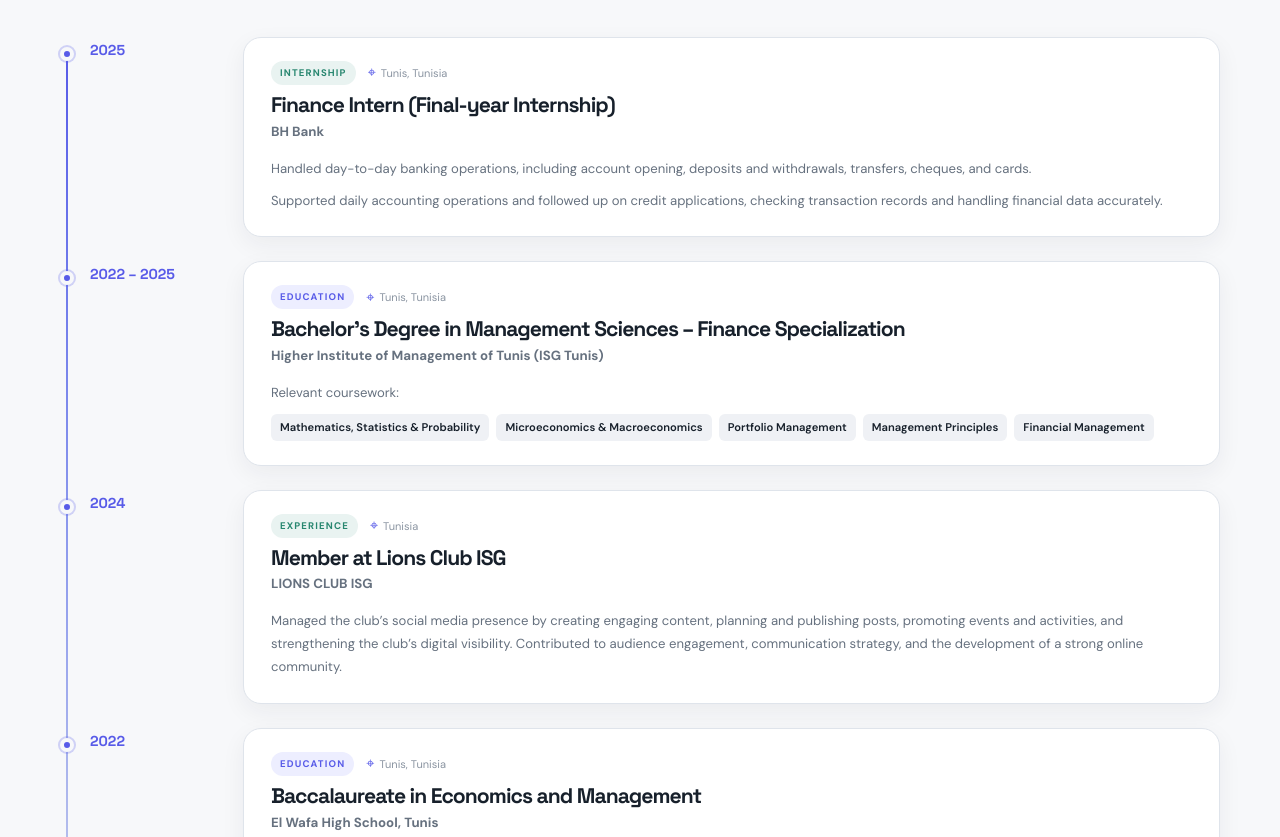
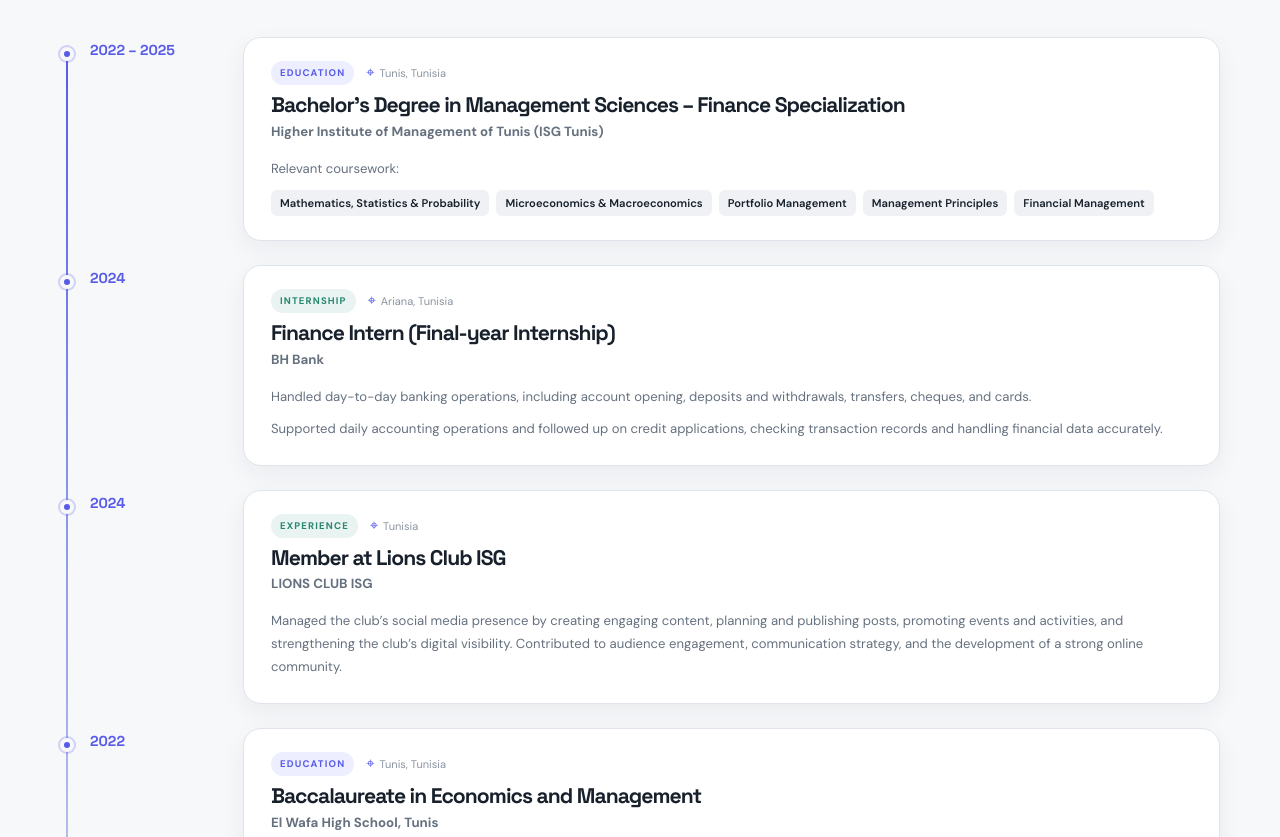
Before and after one commit to hamzacharrad29-png/Portfolio, a plain HTML site: page index.html in a window 1280 px wide. Shown: the part 6373-7210 px from the top of the page. Drawn offline with Linux system fonts and the light colour scheme; no server answers.

Commit message:
Fix BH Bank internship: 2024, Ariana, placed after the Bachelor's in the timeline
Co-Authored-By: Claude Opus 5.5 <noreply@anthropic.com>
Claude-Session: https://claude.ai/code/session_01CKq7WHkMp9MSpPvZjqUFop

```diff
--- a/index.html
+++ b/index.html
@@ -561,17 +561,6 @@ The objective is to study historical stock price behavior, evaluate time-series
       <div class="experience-list career-timeline">
 
           <article class="experience-item">
-            <div class="experience-date">2025</div>
-            <div class="experience-content">
-              <div class="experience-topline"><span class="experience-type">INTERNSHIP</span><span class="experience-location">Tunis, Tunisia</span></div>
-              <h3>Finance Intern (Final-year Internship)</h3>
-              <p class="experience-company">BH Bank</p>
-              <div class="experience-description"><p>Handled day-to-day banking operations, including account opening, deposits and withdrawals, transfers, cheques, and cards.</p>
-<p>Supported daily accounting operations and followed up on credit applications, checking transaction records and handling financial data accurately.</p></div>
-            </div>
-          </article>
-
-          <article class="experience-item">
             <div class="experience-date">2022 – 2025</div>
             <div class="experience-content">
               <div class="experience-topline"><span class="experience-type is-education">EDUCATION</span><span class="experience-location">Tunis, Tunisia</span></div>
@@ -585,6 +574,17 @@ The objective is to study historical stock price behavior, evaluate time-series
   <li>Management Principles</li>
   <li>Financial Management</li>
 </ul></div>
+            </div>
+          </article>
+
+          <article class="experience-item">
+            <div class="experience-date">2024</div>
+            <div class="experience-content">
+              <div class="experience-topline"><span class="experience-type">INTERNSHIP</span><span class="experience-location">Ariana, Tunisia</span></div>
+              <h3>Finance Intern (Final-year Internship)</h3>
+              <p class="experience-company">BH Bank</p>
+              <div class="experience-description"><p>Handled day-to-day banking operations, including account opening, deposits and withdrawals, transfers, cheques, and cards.</p>
+<p>Supported daily accounting operations and followed up on credit applications, checking transaction records and handling financial data accurately.</p></div>
             </div>
           </article>
 
```
